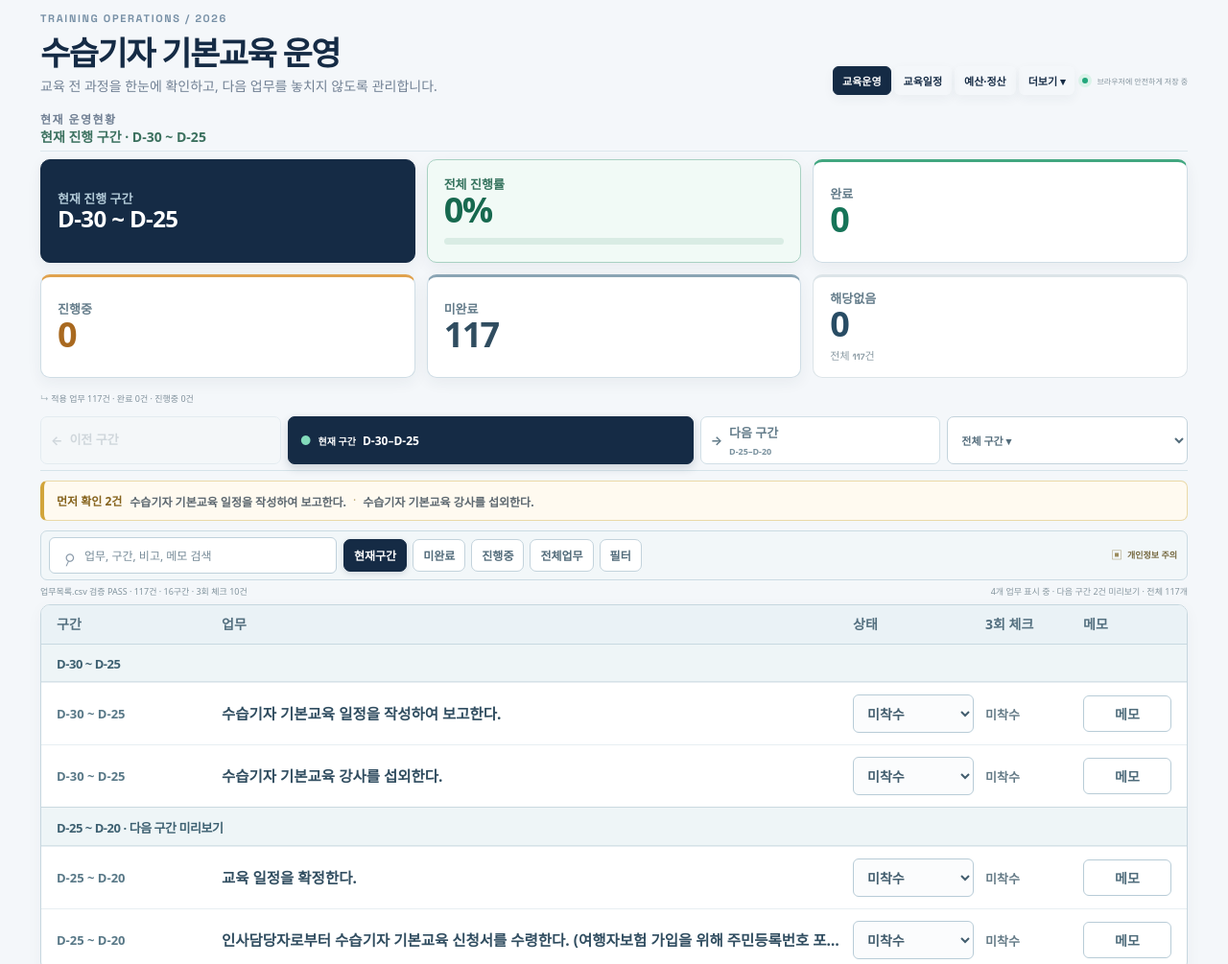
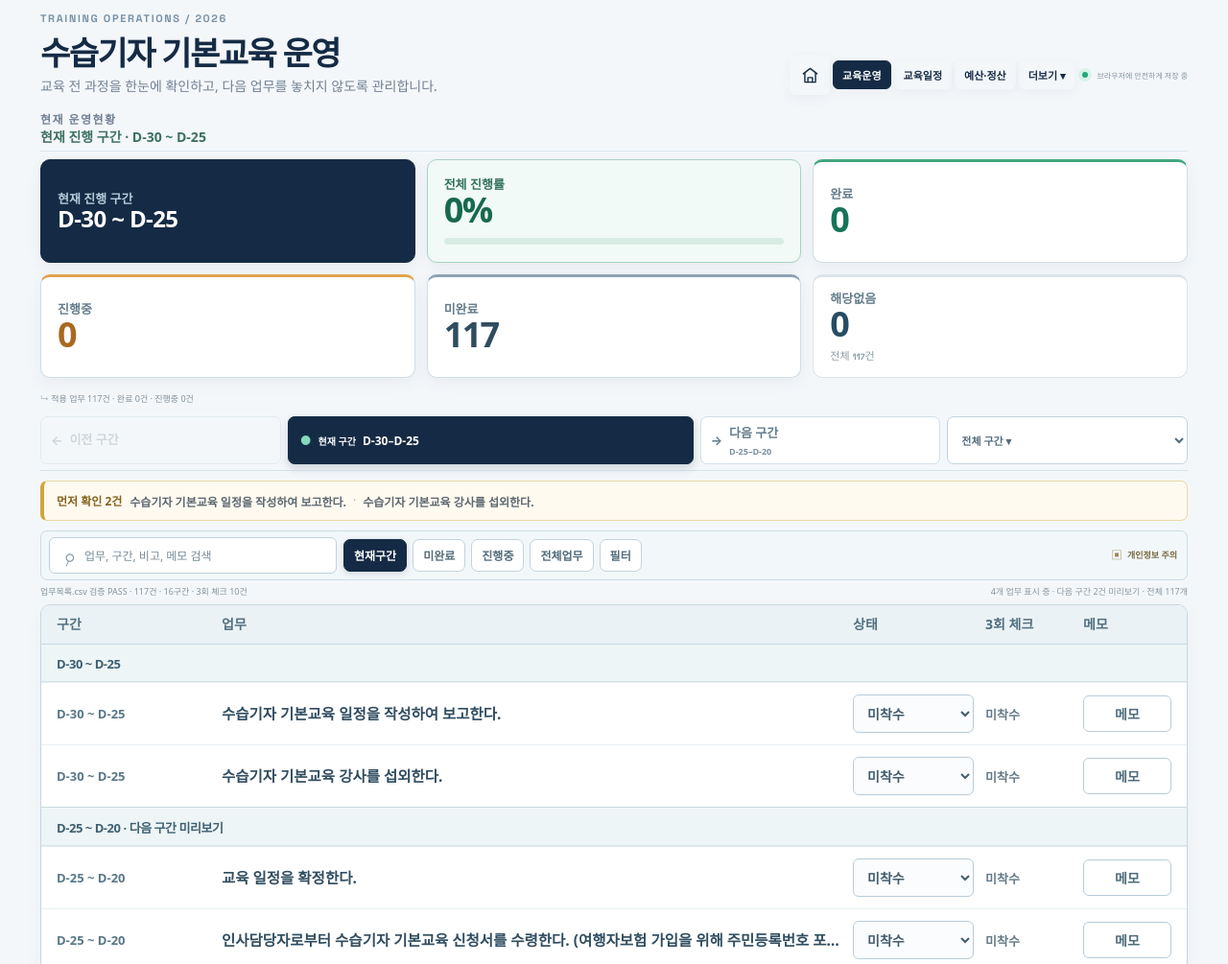
Before and after one commit to s0991128/reporter-training-ops, a website with bundled scripts: page index.html in a window 1280 px wide. Shown: the top 1005 px of the page at 96% size. Built offline with nearby package versions, Linux system fonts and the light colour scheme.

Commit message:
Add home navigation button

```diff
--- a/css/style.css
+++ b/css/style.css
@@ -782,6 +782,8 @@ footer { color:#82919c; font-size:11px; }
 .topbar-actions { gap:8px; }
 .primary-navigation { gap:3px; }
 .nav-button { min-height:30px; padding:6px 9px; font-size:11px; }
+.home-button { width:42px; height:42px; min-height:42px; padding:0; display:inline-flex; align-items:center; justify-content:center; }
+.home-button svg { width:19px; height:19px; }
 .header-status { font-size:8px; }
 .checklist-page-heading { display:block; padding:6px 0 4px; margin:0; border-bottom:1px solid #dce7ec; }
 .checklist-current-label { margin:0 0 2px; color:#78909d; font:700 10px/1.3 'Space Grotesk', sans-serif; letter-spacing:.12em; }
--- a/index.html
+++ b/index.html
@@ -17,6 +17,13 @@
         </div>
         <div class="topbar-actions">
           <nav class="primary-navigation" aria-label="주요 메뉴">
+            <button id="home-button" class="settings-button nav-button home-button" type="button" aria-label="홈" title="홈">
+              <svg viewBox="0 0 24 24" width="19" height="19" aria-hidden="true" focusable="false" fill="none" stroke="currentColor" stroke-width="1.8" stroke-linecap="round" stroke-linejoin="round">
+                <path d="m3 10 9-7 9 7"></path>
+                <path d="M5 9.5V21h14V9.5"></path>
+                <path d="M9 21v-6h6v6"></path>
+              </svg>
+            </button>
             <button class="settings-button nav-button active" type="button" data-view="OPERATIONS">교육운영</button>
             <button id="settings-button" class="settings-button nav-button" type="button">교육일정</button>
             <button class="settings-button nav-button" type="button" data-view="BUDGET">예산·정산</button>
--- a/js/app.js
+++ b/js/app.js
@@ -1102,6 +1102,9 @@ taskAdminForm.addEventListener('submit', saveAdminTask);
 taskCsvInput.addEventListener('change', importAdminCsv);
 
 document.querySelectorAll('[data-view]').forEach(button => button.addEventListener('click', () => showView(button.dataset.view)));
+document.querySelector('#home-button')?.addEventListener('click', () => {
+  showView('OPERATIONS');
+});
 document.querySelector('#management-menu-button').addEventListener('click', event => {
   event.stopPropagation();
   const menu = document.querySelector('#management-menu');
```
Also changed, not shown: tests/ux-navigation.test.js (+6 -0 lines).
